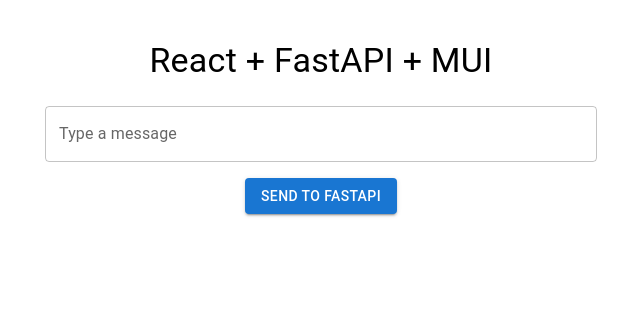
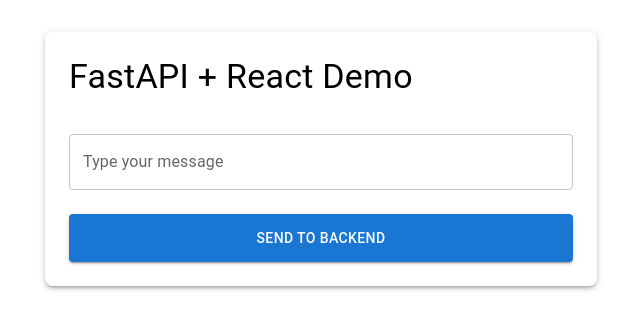
Before and after one commit to Habeebah157/IlmScript, a React (Create React App) app in the folder frontend/: page / in a window 1280 px wide. Shown: the top 330 px of the page, without its empty margins (319-959 px from the left). Built offline with nearby package versions, Linux system fonts and the light colour scheme.

Commit message:
getting started frontend

```diff
--- a/frontend/package.json
+++ b/frontend/package.json
@@ -3,7 +3,6 @@
   "version": "0.1.0",
   "private": true,
   "proxy": "http://localhost:8000",
-  "description": "A React frontend for the IlnScript project",
   "dependencies": {
     "@emotion/react": "^11.14.0",
     "@emotion/styled": "^11.14.0",
@@ -20,7 +19,7 @@
     "axios": "^1.10.0",
     "react": "^19.1.0",
     "react-dom": "^19.1.0",
-    "react-scripts": "^0.0.0",
+    "react-scripts": "5.0.1",
     "typescript": "^4.9.5",
     "web-vitals": "^2.1.4"
   },
--- a/frontend/src/App.tsx
+++ b/frontend/src/App.tsx
@@ -1,49 +1,87 @@
-import React, { useState } from "react";
-import { Button, TextField, Container, Typography, Box } from "@mui/material";
-import axios from "axios";
+import React, { useState } from 'react';
+import axios from 'axios';
+import { Button, TextField, Container, Typography, Box } from '@mui/material';
 
 function App() {
-  const [message, setMessage] = useState("");
-  const [response, setResponse] = useState("");
+  const [inputText, setInputText] = useState('');
+  const [response, setResponse] = useState('');
+  const [error, setError] = useState('');
 
-  const sendToBackend = async () => {
+  const sendMessage = async () => {
     try {
-      const res = await axios.post("http://localhost:8000/send", {
-        text: message,
-      });
-      setResponse(res.data.response);
+      // Clear previous errors
+      setError('');
+
+      // Send POST request with proper JSON structure
+      const result = await axios.post('/send',
+        { text: inputText },
+        {
+          headers: {
+            'Content-Type': 'application/json'
+          }
+        }
+      );
+
+      setResponse(result.data.response);
     } catch (err) {
-      console.error(err);
+      if (axios.isAxiosError(err)) {
+        setError(err.response?.data?.detail || 'Unknown error occurred');
+      } else {
+        setError('An unexpected error occurred');
+      }
+      console.error('API Error:', err);
     }
   };
 
   return (
-    <Container maxWidth="sm">
-      <Box sx={{ mt: 5, textAlign: "center" }}>
-        <Typography variant="h4">React + FastAPI + MUI</Typography>
+    <Container maxWidth="sm" sx={{ mt: 4 }}>
+      <Box sx={{
+        display: 'flex',
+        flexDirection: 'column',
+        gap: 3,
+        p: 3,
+        boxShadow: 3,
+        borderRadius: 2
+      }}>
+        <Typography variant="h4" component="h1" gutterBottom>
+          FastAPI + React Demo
+        </Typography>
 
         <TextField
-          label="Type a message"
+          label="Type your message"
           variant="outlined"
           fullWidth
-          value={message}
-          onChange={(e) => setMessage(e.target.value)}
-          sx={{ mt: 3 }}
+          value={inputText}
+          onChange={(e) => setInputText(e.target.value)}
         />
 
         <Button
           variant="contained"
           color="primary"
-          onClick={sendToBackend}
-          sx={{ mt: 2 }}
+          onClick={sendMessage}
+          sx={{ py: 1.5 }}
         >
-          Send to FastAPI
+          Send to Backend
         </Button>
 
         {response && (
-          <Typography sx={{ mt: 2 }} color="text.secondary">
-            {response}
-          </Typography>
+          <Box sx={{
+            p: 2,
+            bgcolor: 'success.light',
+            borderRadius: 1
+          }}>
+            <Typography>Backend response: {response}</Typography>
+          </Box>
+        )}
+
+        {error && (
+          <Box sx={{
+            p: 2,
+            bgcolor: 'error.light',
+            borderRadius: 1
+          }}>
+            <Typography color="error">Error: {error}</Typography>
+          </Box>
         )}
       </Box>
     </Container>
```
Also changed, not shown: 1 other file (tests, documents, lock files or other folders).
